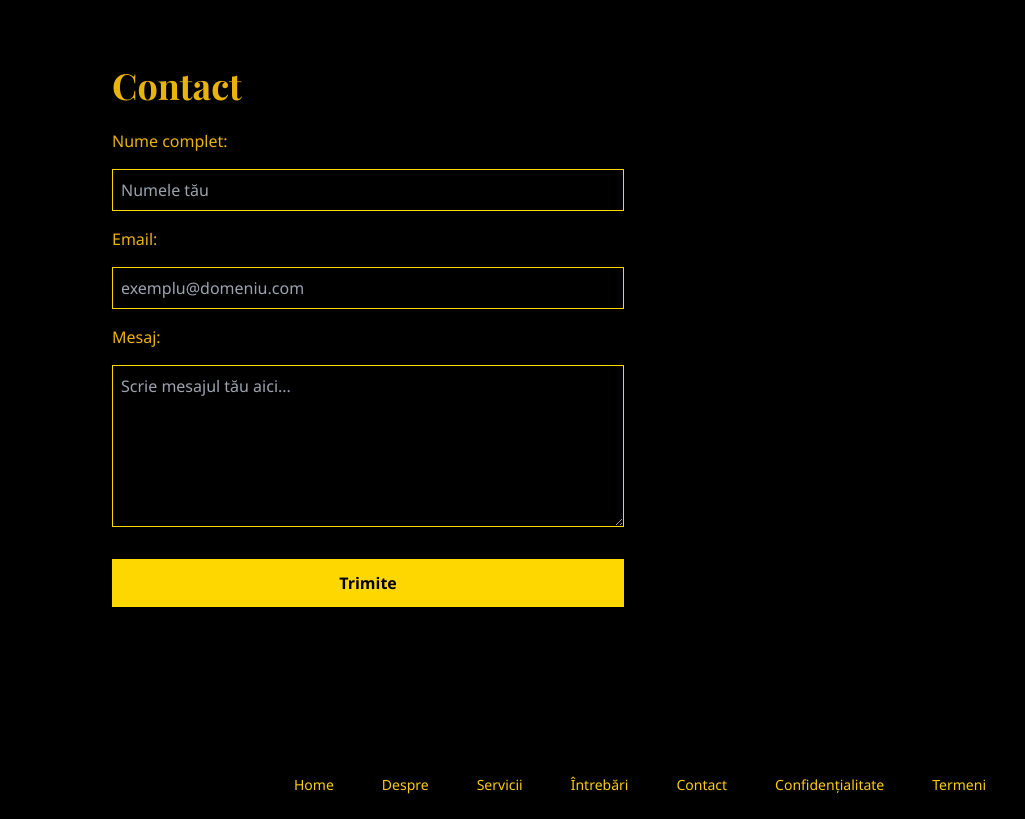
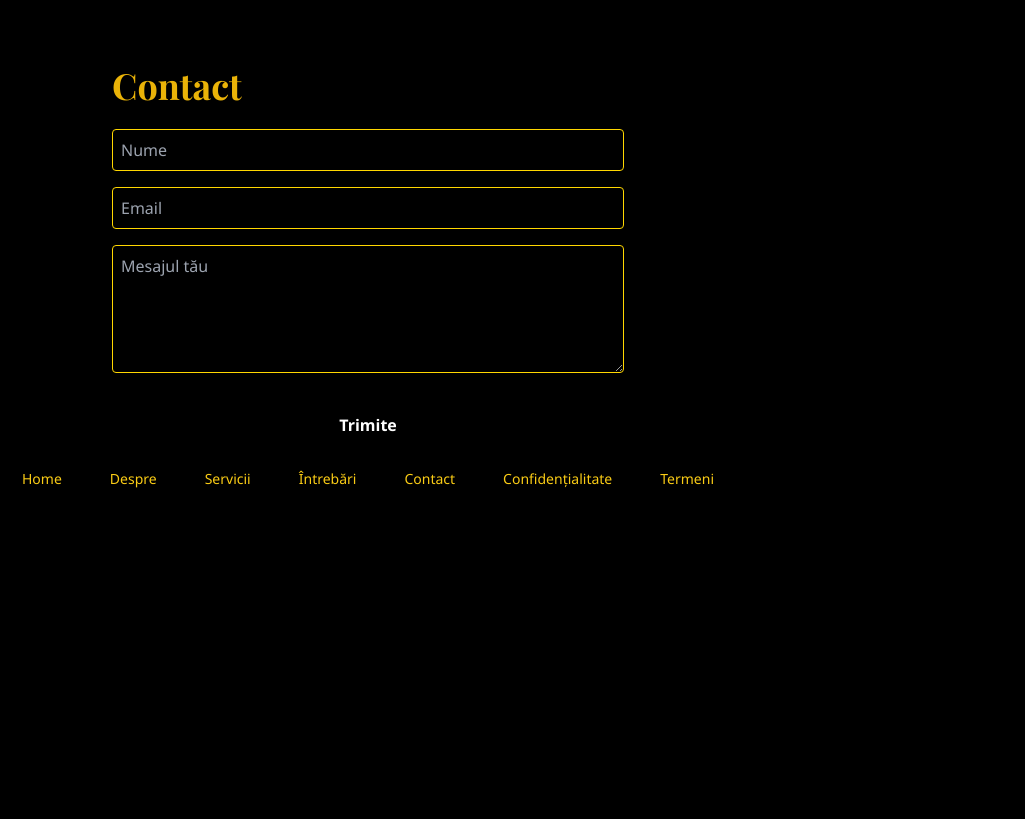
Before and after one commit to solveetcoagularo/solveetcoagula.ro, a plain HTML site: page index.html in a window 1280 px wide. Shown: the part 4880-5699 px from the top of the page, without its empty margins (0-1025 px from the left). After the commit the page ends 5537 px from the top, so only its background shows below. Drawn offline with nearby package versions, Linux system fonts and the light colour scheme.

Commit message:
Add files via upload

```diff
--- a/index.html
+++ b/index.html
@@ -174,18 +174,26 @@
   <div class="max-w-6xl mx-auto md:flex md:justify-start md:px-8">
     <div class="md:w-1/2 px-4">
       <h2 class="text-4xl font-bold mb-6">Contact</h2>
-      <form action="mailto:contact@solveetcoagula.ro" method="post" enctype="text/plain" class="flex flex-col gap-4">
-        <label for="nume">Nume complet:</label>
-        <input type="text" id="nume" name="nume" required placeholder="Numele tău" />
-        <label for="email">Email:</label>
-        <input type="email" id="email" name="email" required placeholder="exemplu@domeniu.com" />
-        <label for="mesaj">Mesaj:</label>
-        <textarea id="mesaj" name="mesaj" rows="6" required placeholder="Scrie mesajul tău aici..."></textarea>
-        <button type="submit">Trimite</button>
-      </form>
-    </div>
-  </div>
-</section>
+      <form action="https://formsubmit.co/contact@solveetcoagula.ro" method="POST" class="flex flex-col gap-4">
+  <input type="text" name="name" placeholder="Nume" required class="p-2 border rounded" />
+
+  <input type="email" name="email" placeholder="Email" required class="p-2 border rounded" />
+
+  <textarea name="message" placeholder="Mesajul tău" required class="p-2 border rounded h-32"></textarea>
+
+  <!-- Optional: Anti-spam (hidden field) -->
+  <input type="text" name="_honey" style="display:none">
+
+  <!-- Optional: No captcha -->
+  <input type="hidden" name="_captcha" value="false">
+
+  <!-- Optional: Redirect după trimitere -->
+  <input type="hidden" name="_next" value="https://solveetcoagula.ro/multumim.html">
+
+  <button type="submit" class="bg-black text-white py-2 px-4 rounded hover:bg-gray-800">
+    Trimite
+  </button>
+</form>
 
 <!-- FOOTER CU LINKURI UTILE -->
 <footer class="bg-black text-yellow-400 py-6 px-6 text-center text-sm flex flex-col md:flex-row justify-center gap-6 md:gap-12 max-w-6xl mx-auto">
```
